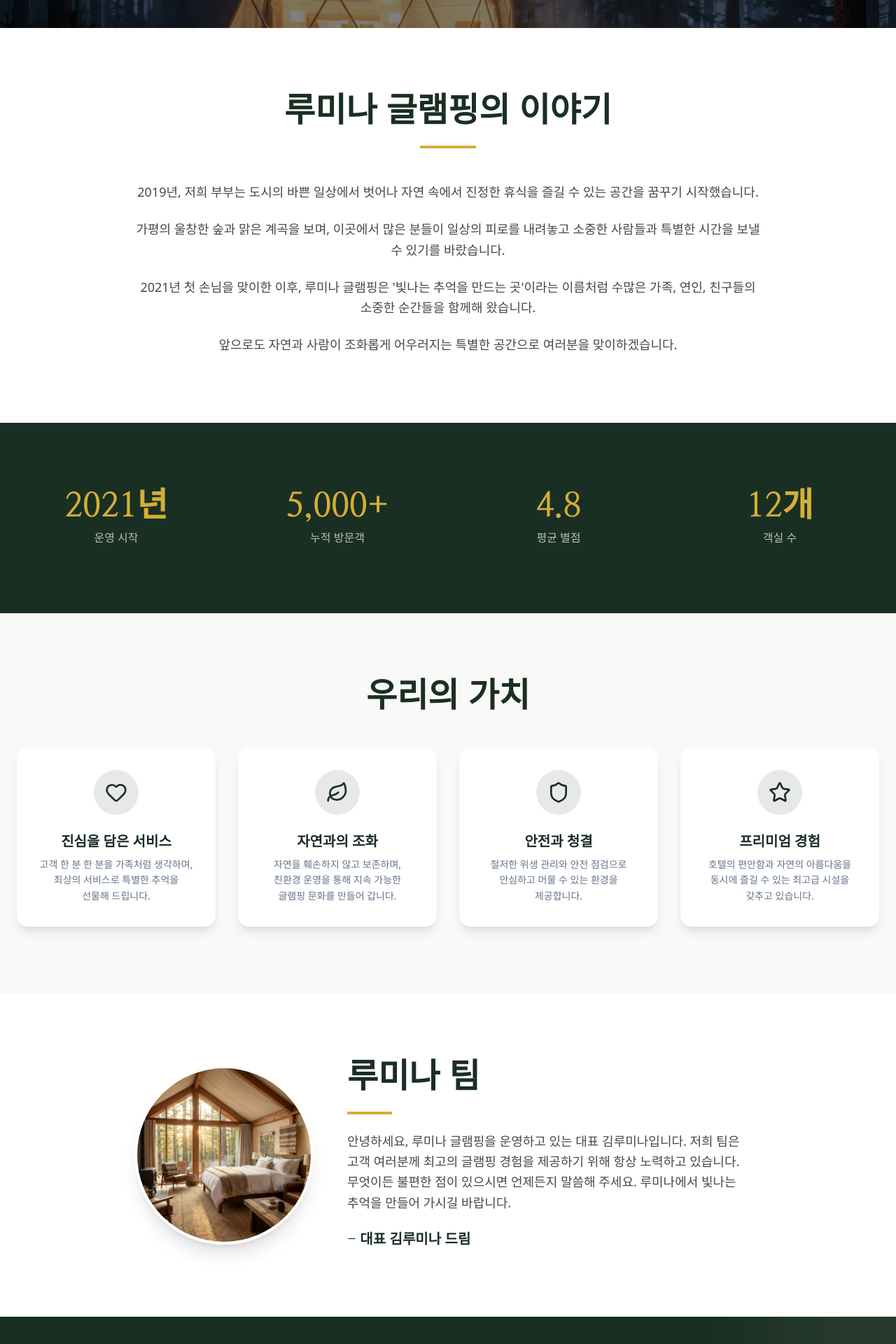
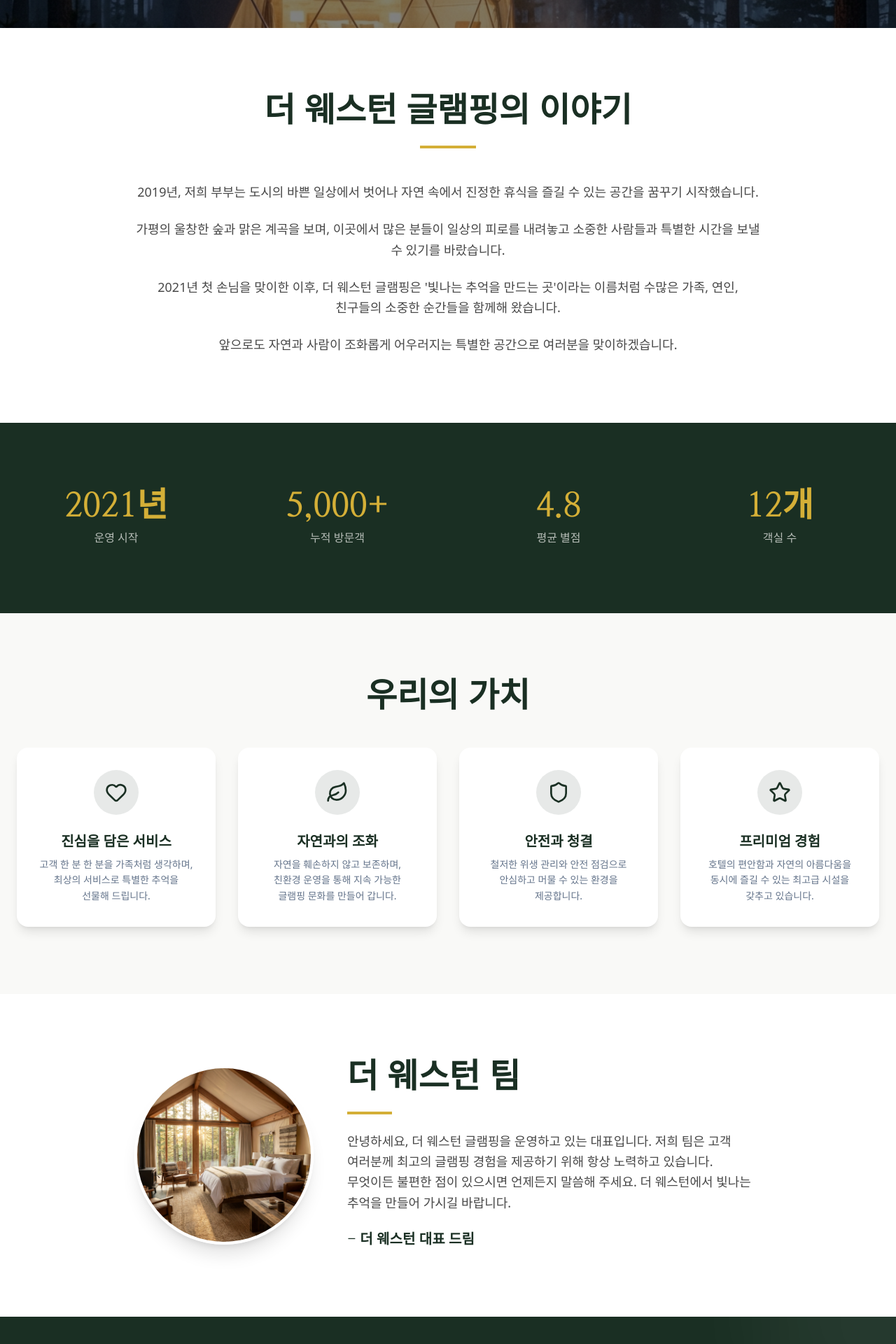
Before and after one commit to sentimentalhoon/Glamping, a Next.js app in the folder glampingProject/: page /about in a window 1280 px wide. Shown: the part 440-2360 px from the top of the page at 70% size. Built offline with nearby package versions, Linux system fonts and the light colour scheme.

Commit message:
chore: rename Lumina to The Western

```diff
--- a/glampingProject/app/about/page.tsx
+++ b/glampingProject/app/about/page.tsx
@@ -8,11 +8,11 @@ import { Section, SectionHeader } from "@/components/ui/Section";
 // TODO: 이 데이터들을 DB 또는 CMS에서 가져오도록 변경
 const ABOUT_DATA = {
     story: {
-        title: "루미나 글램핑의 이야기",
+        title: "더 웨스턴 글램핑의 이야기",
         paragraphs: [
             "2019년, 저희 부부는 도시의 바쁜 일상에서 벗어나 자연 속에서 진정한 휴식을 즐길 수 있는 공간을 꿈꾸기 시작했습니다.",
             "가평의 울창한 숲과 맑은 계곡을 보며, 이곳에서 많은 분들이 일상의 피로를 내려놓고 소중한 사람들과 특별한 시간을 보낼 수 있기를 바랐습니다.",
-            "2021년 첫 손님을 맞이한 이후, 루미나 글램핑은 '빛나는 추억을 만드는 곳'이라는 이름처럼 수많은 가족, 연인, 친구들의 소중한 순간들을 함께해 왔습니다.",
+            "2021년 첫 손님을 맞이한 이후, 더 웨스턴 글램핑은 '빛나는 추억을 만드는 곳'이라는 이름처럼 수많은 가족, 연인, 친구들의 소중한 순간들을 함께해 왔습니다.",
             "앞으로도 자연과 사람이 조화롭게 어우러지는 특별한 공간으로 여러분을 맞이하겠습니다.",
         ],
     },
@@ -43,9 +43,9 @@ const ABOUT_DATA = {
         },
     ],
     team: {
-        title: "루미나 팀",
+        title: "더 웨스턴 팀",
         greeting:
-            "안녕하세요, 루미나 글램핑을 운영하고 있는 대표 김루미나입니다. 저희 팀은 고객 여러분께 최고의 글램핑 경험을 제공하기 위해 항상 노력하고 있습니다. 무엇이든 불편한 점이 있으시면 언제든지 말씀해 주세요. 루미나에서 빛나는 추억을 만들어 가시길 바랍니다.",
+            "안녕하세요, 더 웨스턴 글램핑을 운영하고 있는 대표입니다. 저희 팀은 고객 여러분께 최고의 글램핑 경험을 제공하기 위해 항상 노력하고 있습니다. 무엇이든 불편한 점이 있으시면 언제든지 말씀해 주세요. 더 웨스턴에서 빛나는 추억을 만들어 가시길 바랍니다.",
     },
     stats: [
         { label: "운영 시작", value: "2021년" },
@@ -155,7 +155,7 @@ export default function AboutPage() {
                             {ABOUT_DATA.team.greeting}
                         </p>
                         <p className="text-primary font-bold text-xl font-serif">
-                            - 대표 김루미나 드림
+                            - 더 웨스턴 대표 드림
                         </p>
                     </div>
                 </div>
--- a/glampingProject/app/layout.tsx
+++ b/glampingProject/app/layout.tsx
@@ -57,7 +57,7 @@ export const metadata: Metadata = {
         url: "/hero.png", // Fallback image used as OG image
         width: 1200,
         height: 630,
-        alt: "Lumina Glamping Hero Image",
+        alt: "The Western Glamping Hero Image",
       },
     ],
     locale: "ko_KR",
@@ -110,7 +110,7 @@ const jsonLd = {
   "description": "변산반도 국립공원 내 위치한 프리미엄 럭셔리 글램핑 리조트. 프라이빗 비치와 숲속 독채 객실 제공.",
   "address": {
     "@type": "PostalAddress",
-    "streetAddress": "전북 부안군 변산면 노루목길 8-8",
+            "streetAddress": "전북 부안군 변산면 노루목길 8-8",
     "addressLocality": "부안군",
     "addressRegion": "전라북도",
     "postalCode": "56349",
--- a/glampingProject/app/location/page.tsx
+++ b/glampingProject/app/location/page.tsx
@@ -13,10 +13,10 @@ const LOCATION_DATA = {
         road: "경기도 가평군 청평면 호반로 000-00",
         jibun: "경기도 가평군 청평면 삼회리 000-0",
     },
-    addressDetail: "루미나 글램핑 (Lumina Glamping)",
+    addressDetail: "더 웨스턴 글램핑 (The Western Glamping)",
     contact: {
         phone: "031-000-0000",
-        email: "info@luminaglamping.com",
+        email: "info@the-western-glamping.com",
     },
     mapUrl: {
         naver: "https://map.naver.com/",
@@ -26,7 +26,7 @@ const LOCATION_DATA = {
         car: [
             "서울양양고속도로 → 청평IC 진출",
             "좌회전 후 호반로 따라 약 10분",
-            "네비게이션 검색: '루미나 글램핑'",
+            "네비게이션 검색: '더 웨스턴 글램핑'",
         ],
         publicTransport: [
             "청평역 하차 → 택시 약 15분",
--- a/glampingProject/app/reviews/page.tsx
+++ b/glampingProject/app/reviews/page.tsx
@@ -136,7 +136,7 @@ export default function ReviewsPage() {
             <Section className="bg-primary/5">
                 <div className="text-center max-w-2xl mx-auto">
                     <SectionHeader
-                        title="루미나 글램핑을 경험해 보세요"
+                        title="더 웨스턴 글램핑을 경험해 보세요"
                         description="특별한 추억을 만들어 드리겠습니다."
                         className="mb-8"
                     />
--- a/glampingProject/components/demo/HeroUltimate.tsx
+++ b/glampingProject/components/demo/HeroUltimate.tsx
@@ -58,7 +58,7 @@ export function HeroUltimate() {
                     <h1 className="display-heading mb-6">최고의 몰입형 경험</h1>
                     <p className="max-w-2xl text-lg text-white/90 mb-10 font-light leading-relaxed">
                         켄 번즈, 패럴랙스, 그라데이션, 그리고 안개 효과까지.<br />
-                        모든 요소가 조화롭게 어우러진 루미나 글램핑만의 시그니처 연출입니다.
+                        모든 요소가 조화롭게 어우러진 더 웨스턴 글램핑만의 시그니처 연출입니다.
                     </p>
                     <button className="btn-secondary px-12 py-4 text-lg">지금 예약하기</button>
                 </motion.div>
--- a/glampingProject/components/home/Hero.tsx
+++ b/glampingProject/components/home/Hero.tsx
@@ -163,7 +163,7 @@ export function Hero() {
                         <span className="text-white/90">유일한 안식처</span>
                     </h1>
                     <p className="max-w-2xl mx-auto text-lg md:text-xl text-white/80 mb-12 font-light leading-relaxed break-keep font-sans">
-                        소유하는 것만으로 자부심이 되는 루미나의 멤버십.<br />
+                        소유하는 것만으로 자부심이 되는 더 웨스턴의 멤버십.<br />
                         당신만의 숲 속 별장에서 시간이 멈추는 경험을 선사합니다.
                     </p>
 
--- a/glampingProject/components/home/LocationSection.tsx
+++ b/glampingProject/components/home/LocationSection.tsx
@@ -29,7 +29,7 @@ export function LocationSection() {
                             <p>
                                 변산반도의 붉은 노을이 머무는 곳.<br />
                                 고사포 해변의 솔숲과 서해의 파도 소리가 어우러진
-                                루미나 프라이빗 에스테이트가 당신을 기다립니다.
+                                더 웨스턴 프라이빗 에스테이트가 당신을 기다립니다.
                             </p>
                             <p>
                                 <strong>Address</strong><br />
--- a/glampingProject/components/home/TheCollection.tsx
+++ b/glampingProject/components/home/TheCollection.tsx
@@ -38,7 +38,7 @@ export function TheCollection() {
                     <h2 className="display-heading text-foreground mb-6">Architectural Masterpieces</h2>
                     <p className="text-muted-foreground max-w-2xl mx-auto text-lg font-light leading-relaxed">
                         자연을 거스르지 않고 스며드는 건축.<br />
-                        루미나의 컬렉션은 공간 그 자체로 예술이 됩니다.
+                        더 웨스턴의 컬렉션은 공간 그 자체로 예술이 됩니다.
                     </p>
                 </motion.div>
 
--- a/glampingProject/components/layout/Footer.tsx
+++ b/glampingProject/components/layout/Footer.tsx
@@ -8,7 +8,7 @@ export function Footer() {
                 <div className="grid grid-cols-1 md:grid-cols-3 gap-12 mb-12">
                     {/* Brand */}
                     <div className="space-y-4">
-                        <h3 className="text-2xl font-serif font-bold tracking-wider text-secondary">루미나</h3>
+                        <h3 className="text-2xl font-serif font-bold tracking-wider text-secondary">더 웨스턴</h3>
                         <p className="text-primary-foreground/80 leading-relaxed max-w-sm break-keep">
                             자연을 해치지 않는 럭셔리. 숲 속 깊은 곳에서 경험하는 최고의 글램핑 휴가를 선사합니다.
                         </p>
@@ -45,7 +45,7 @@ export function Footer() {
                             </li>
                             <li className="flex items-center space-x-3 text-primary-foreground/70">
                                 <Mail size={20} className="shrink-0" />
-                                <span>stay@luminaglamping.kr</span>
+                                <span>stay@the-western-glamping.kr</span>
                             </li>
                         </ul>
                     </div>
```
